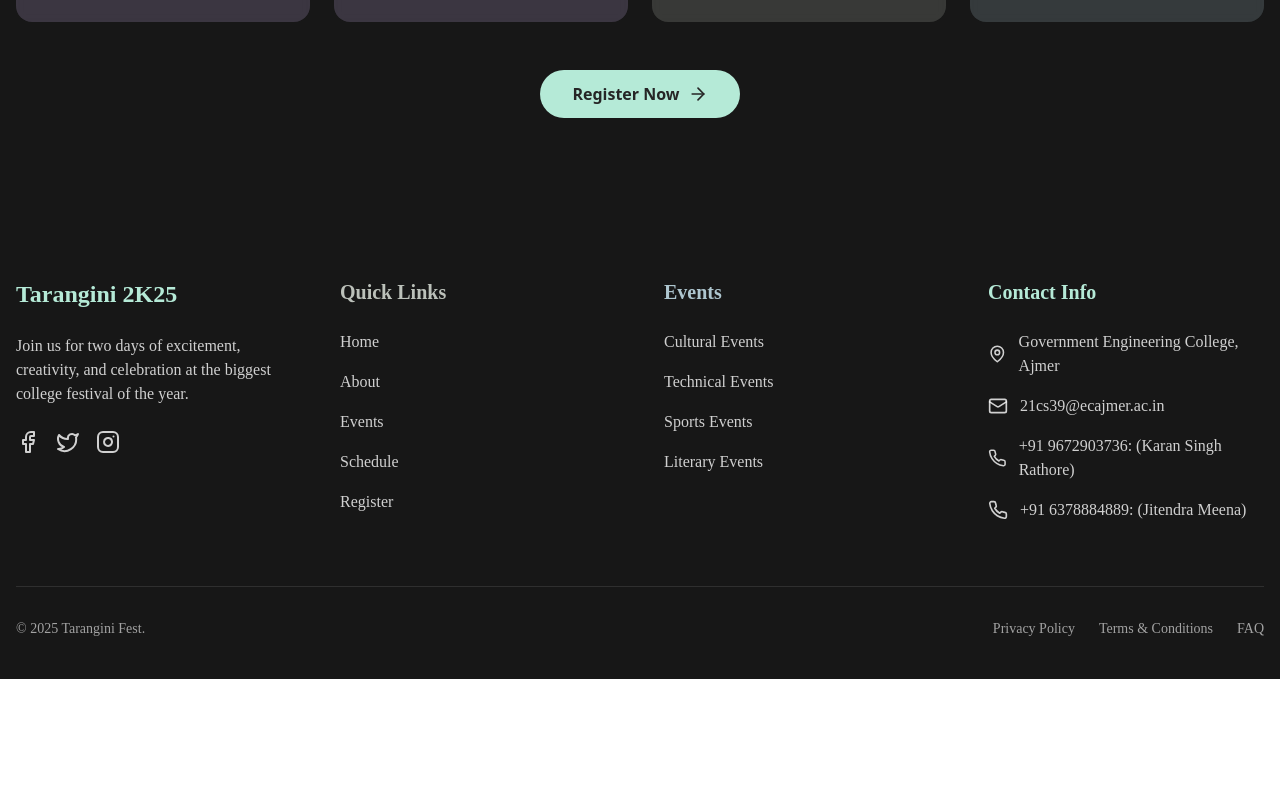
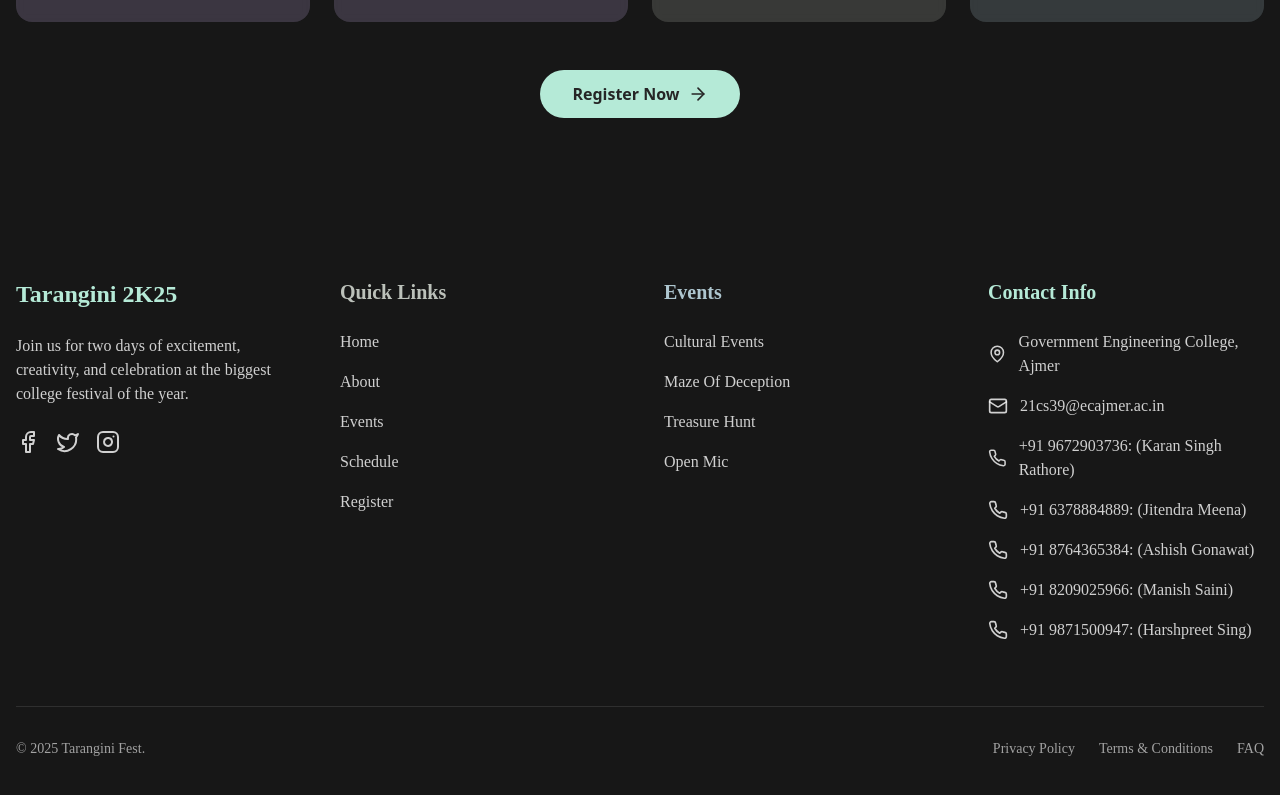
Before and after one commit to KARTIK614/Tarangini_fest-main, a React (Vite) app: page /events in a window 1280 px wide. Shown: the part 1698-2493 px from the top of the page. Before the commit the page ends 2377 px from the top, so only its background shows below. Built offline with nearby package versions, Linux system fonts and the light colour scheme.

Commit message:
Update Footer.jsx with more contacts and updations in event listing.

```diff
--- a/src/components/Footer.jsx
+++ b/src/components/Footer.jsx
@@ -38,9 +38,9 @@ const Footer = () => {
             <h3 className="text-xl font-bold text-[#AEC6CF] mb-6 font-['Playfair_Display']">Events</h3>
             <ul className="space-y-4 font-['Montserrat']">
               <li><a href="#" className="text-white/80 hover:text-[#AEC6CF] transition-colors">Cultural Events</a></li>
-              <li><a href="#" className="text-white/80 hover:text-[#AEC6CF] transition-colors">Technical Events</a></li>
-              <li><a href="#" className="text-white/80 hover:text-[#AEC6CF] transition-colors">Sports Events</a></li>
-              <li><a href="#" className="text-white/80 hover:text-[#AEC6CF] transition-colors">Literary Events</a></li>
+              <li><a href="#" className="text-white/80 hover:text-[#AEC6CF] transition-colors">Maze Of Deception</a></li>
+              <li><a href="#" className="text-white/80 hover:text-[#AEC6CF] transition-colors">Treasure Hunt</a></li>
+              <li><a href="#" className="text-white/80 hover:text-[#AEC6CF] transition-colors">Open Mic</a></li>
             </ul>
           </div>
 
@@ -62,6 +62,18 @@ const Footer = () => {
               <li className="flex items-center space-x-3 text-white/80">
                 <Phone className="w-5 h-5" />
                 <span>+91 6378884889: (Jitendra Meena)</span>
+              </li>
+              <li className="flex items-center space-x-3 text-white/80">
+                <Phone className="w-5 h-5" />
+                <span>+91 8764365384: (Ashish Gonawat)</span>
+              </li>
+              <li className="flex items-center space-x-3 text-white/80">
+                <Phone className="w-5 h-5" />
+                <span>+91 8209025966: (Manish Saini)</span>
+              </li>
+              <li className="flex items-center space-x-3 text-white/80">
+                <Phone className="w-5 h-5" />
+                <span>+91 9871500947: (Harshpreet Sing)</span>
               </li>
             </ul>
           </div>
```
